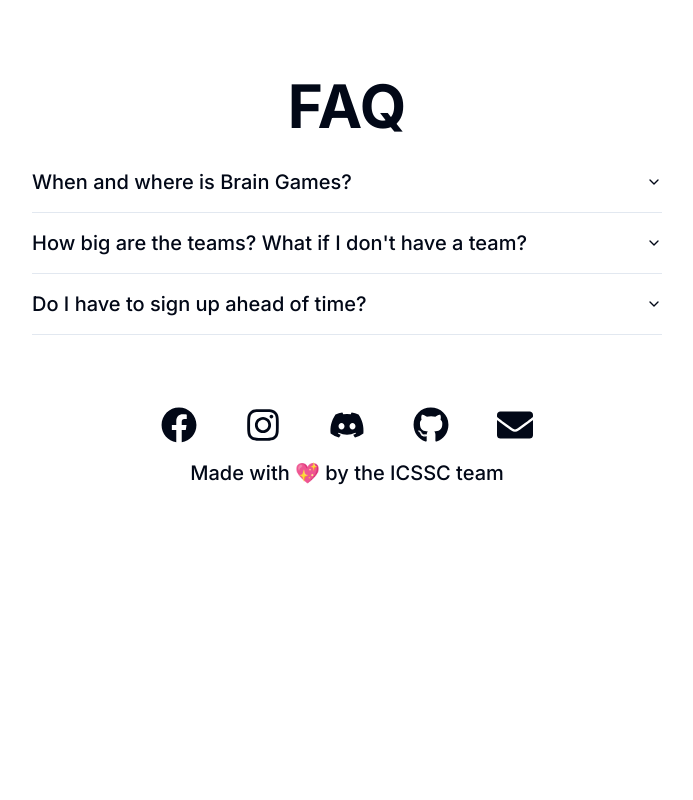
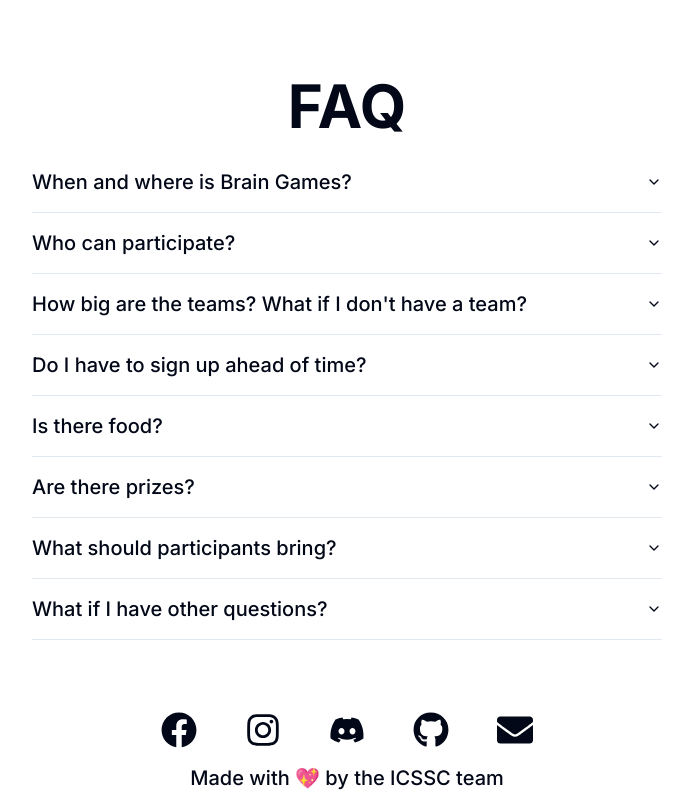
Before and after one commit to icssc/brain-games-2024, a Next.js app: page / in a window 1280 px wide. Shown: the part 724-1524 px from the top of the page, without its empty margins (293-986 px from the left). Before the commit the page ends 1219 px from the top, so only its background shows below. Built offline with nearby package versions, Linux system fonts and the light colour scheme.

Commit message:
docs: update FAQ

```diff
--- a/src/components/Faq.tsx
+++ b/src/components/Faq.tsx
@@ -17,6 +17,11 @@ const FAQ_DATA: Faq_Data[] = [
             "Brain Games will be from 11am-4:30pm on Saturday, February 10, 2024, in the Student Center (Emerald Bay).",
     },
     {
+        title: "Who can participate?",
+        content:
+            "All UCI students! Brain Games is open to individuals of all skill levels, including beginners. Brain Games is designed to be inclusive, with games that are more about collaboration and enjoyment.",
+    },
+    {
         title: "How big are the teams? What if I don't have a team?",
         content:
             "Brain Games events are designed for teams of 2-4 people (we recommend 4), but don't worry! If you don't have a team yet, just mark that when you sign up and we'll match you with one :).",
@@ -25,6 +30,24 @@ const FAQ_DATA: Faq_Data[] = [
         title: "Do I have to sign up ahead of time?",
         content:
             "Due to capacity limitations, all teams must register ahead of time. Our capacity is limited to 30 teams, and teams will be given spots on a first-come, first-serve basis. Any teams that register after that will be put on a waitlist and we’ll contact your team by email if a spot opens up.",
+    },
+    {
+        title: "Is there food?",
+        content:
+            "Yes! There will be a lunch break in the middle of the event. We will have pizza, sprite, snacks, and Capri Suns.",
+    },
+    {
+        title: "Are there prizes?",
+        content: "Yes! We have prizes for first, second, and third place.",
+    },
+    {
+        title: "What should participants bring?",
+        content:
+            "Please make sure that your team brings at least 1 charged laptop (which will be used for the blindfolded pair programming event), as well as some writing materials to take notes with!",
+    },
+    {
+        title: "What if I have other questions?",
+        content: "Email us at icssc@uci.edu and we'll be happy to answer them!",
     },
 ];
 
```
